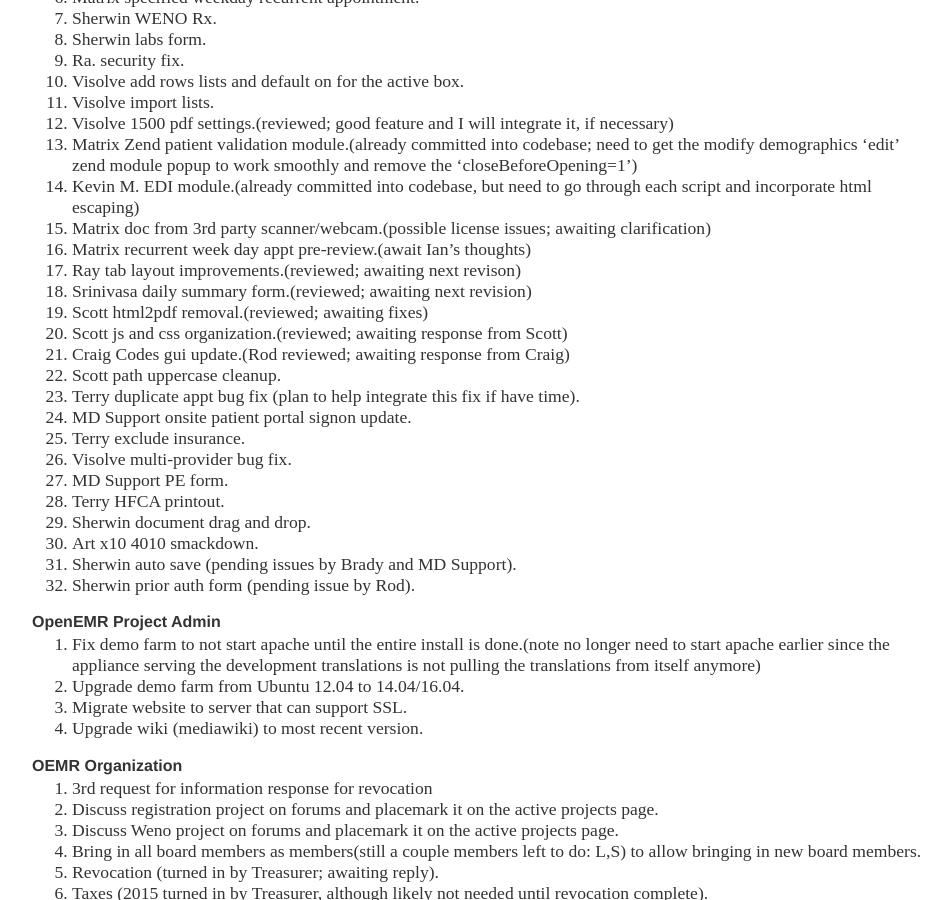
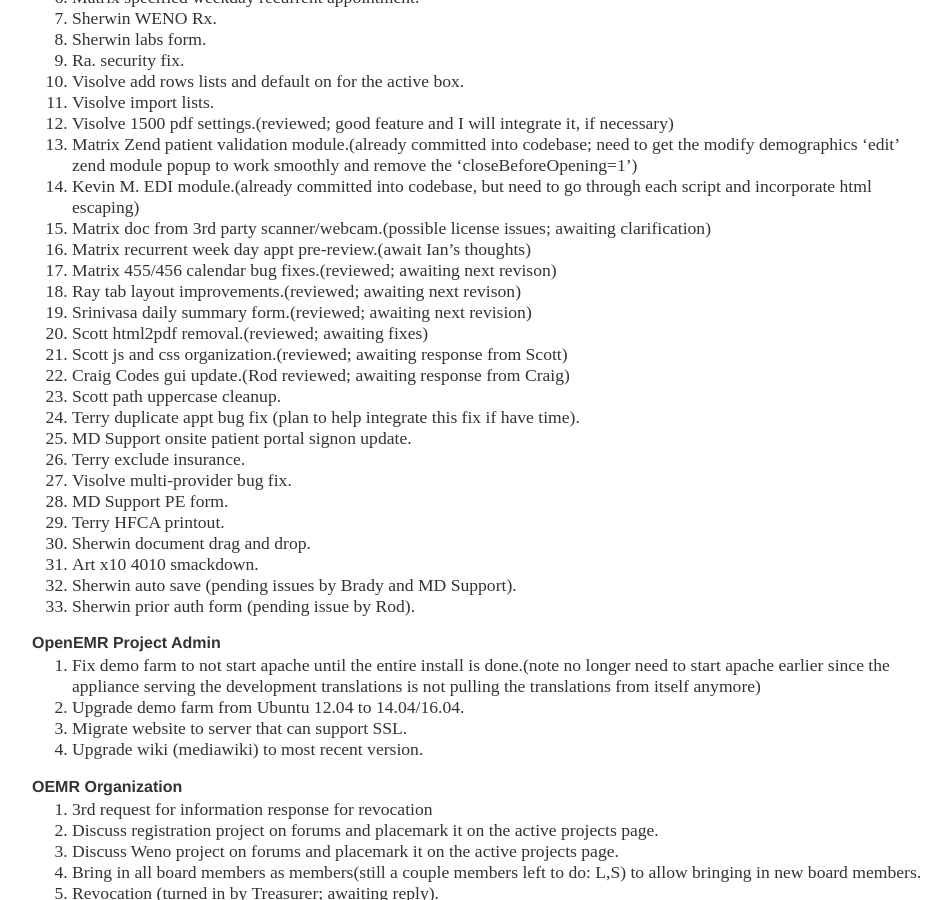
Before and after one commit to bradymiller/bradymiller.github.io, a Jekyll site: the page built from todo/index.md, in a window 1280 px wide and 900 px high, scrolled down 479 px. Shown: the whole window, without its empty margins (160-1111 px from the left). Built offline with Jekyll 4.4.1, drawn with Linux system fonts in a browser that asks for light colours.

Commit message:
Update todo list

```diff
--- a/todo/index.md
+++ b/todo/index.md
@@ -25,6 +25,7 @@
 1. Kevin M. EDI module.(already committed into codebase, but need to go through each script and incorporate html escaping)
 1. Matrix doc from 3rd party scanner/webcam.(possible license issues; awaiting clarification)
 1. Matrix recurrent week day appt pre-review.(await Ian's thoughts)
+1. Matrix 455/456 calendar bug fixes.(reviewed; awaiting next revison)
 1. Ray tab layout improvements.(reviewed; awaiting next revison)
 1. Srinivasa daily summary form.(reviewed; awaiting next revision)
 1. Scott html2pdf removal.(reviewed; awaiting fixes)
```
